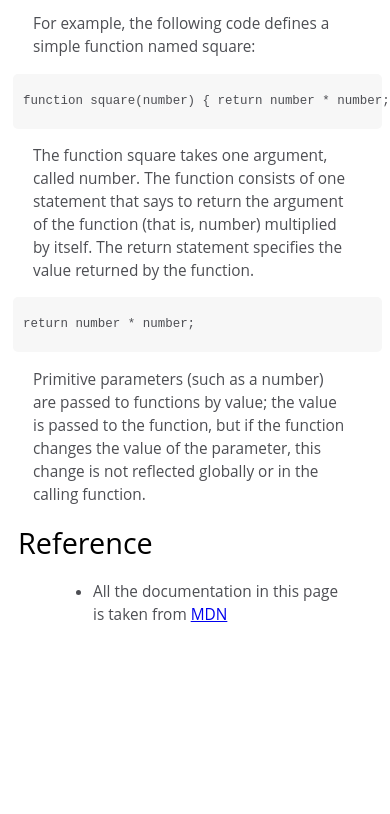
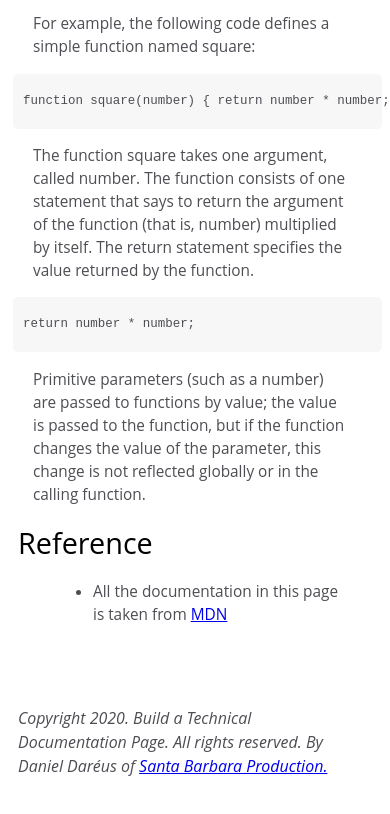
Before and after one commit to ddareus/Responsive-Web-Design, a plain HTML site: page Build-a-Technical-Documentation-Page/index.html in a window 390 px wide. Shown: the part 9326-10140 px from the top of the page. Before the commit the page ends 10097 px from the top, so only its background shows below. Drawn offline with Linux system fonts and the light colour scheme.

Commit message:
Responsive Web Design Projects

```diff
--- a/Build-a-Technical-Documentation-Page/css/main.css
+++ b/Build-a-Technical-Documentation-Page/css/main.css
@@ -152,3 +152,8 @@ code {
         min-width: 233px;
     }
 }
+
+.copyright p    {
+    font-style: italic;
+    margin-top: 5rem;
+}
--- a/Build-a-Technical-Documentation-Page/index.html
+++ b/Build-a-Technical-Documentation-Page/index.html
@@ -5,7 +5,7 @@
     <meta charset="UTF-8">
     <meta name="viewport" content="width=device-width, initial-scale=1.0">
     <title>Build a Technical Documentation Page</title>
-    <link rel="stylesheet" href="/css/main.css">
+    <link rel="stylesheet" href="css/main.css">
 </head>
 
 <body>
@@ -398,8 +398,13 @@ statement_4_runs_if_condition_is_false; }</code>
                     </li>
                 </ul>
             </article>
+            <div class="copyright">
+                <p id="copyright">Copyright 2020. Build a Technical Documentation Page. All rights reserved. By Daniel
+                    Daréus of <a href="www.santabarbaraproduction.net">Santa Barbara Production.</a></p>
+            </div>
         </section>
     </main>
 
 </body>
+
 </html>
```
Lines whose indentation alone changed are shown as unchanged.
